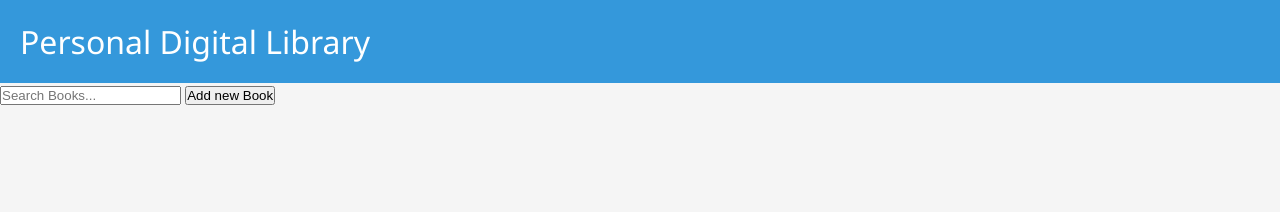
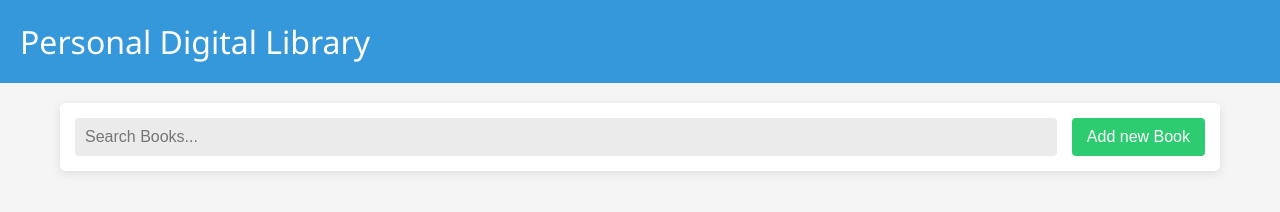
Before and after one commit to marzighased/personal-library, a plain HTML site: page index.html in a window 1280 px wide. Drawn offline with Linux system fonts and the light colour scheme.

Commit message:
search and button styles added

```diff
--- a/index.html
+++ b/index.html
@@ -13,7 +13,7 @@
 
     <main class="container">
         <section class="search-add">
-            <input type="text" id="serch-input" placeholder="Search Books...">
+            <input type="text" id="search-input" placeholder="Search Books...">
             <button id="add-book-btn" class="btn btn-primary">Add new Book</button>
         </section>
     </main>
--- a/style.css
+++ b/style.css
@@ -32,3 +32,48 @@ body {
     font-size: 32px;
     font-weight: 400;
 }
+
+.container {
+    margin: 0 auto;
+    padding: 0 20px;
+    max-width: 1200px;
+}
+
+.btn {
+    display: inline-block;
+    padding: 10px 15px;
+    border: none;
+    border-radius: 4px;
+    cursor: pointer;
+    font-size: 16px;
+    transition: background-color 0.3s, opacity 0.3s;
+}
+
+.btn-primary {
+    background-color: var(--secondary-color);
+    color: white;
+}
+
+.btn-primary:hover {
+    opacity: 0.8;
+}
+
+.search-add {
+    display: flex;
+    justify-content: space-between;
+    margin: 20px 0;
+    padding: 15px;
+    background-color: white;
+    border-radius: 5px;
+    box-shadow: var(--box-shadow);
+    gap: 15px;
+}
+
+#search-input {
+    flex: 1;
+    padding: 10px;
+    border: 1px solid var(--box-shadow);
+    border-radius: 4px;
+    background-color: rgba(0, 0, 0, 0.08);
+    font-size: 16px;
+}
```
